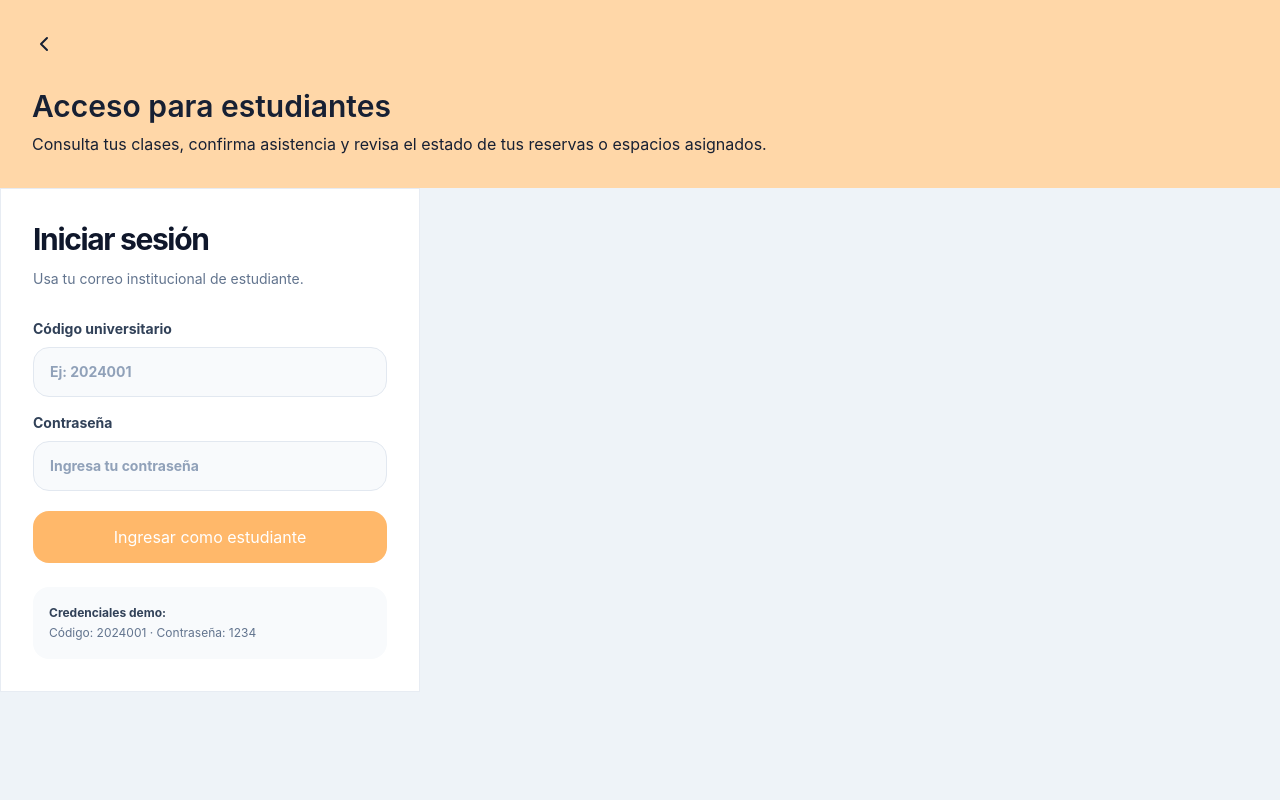
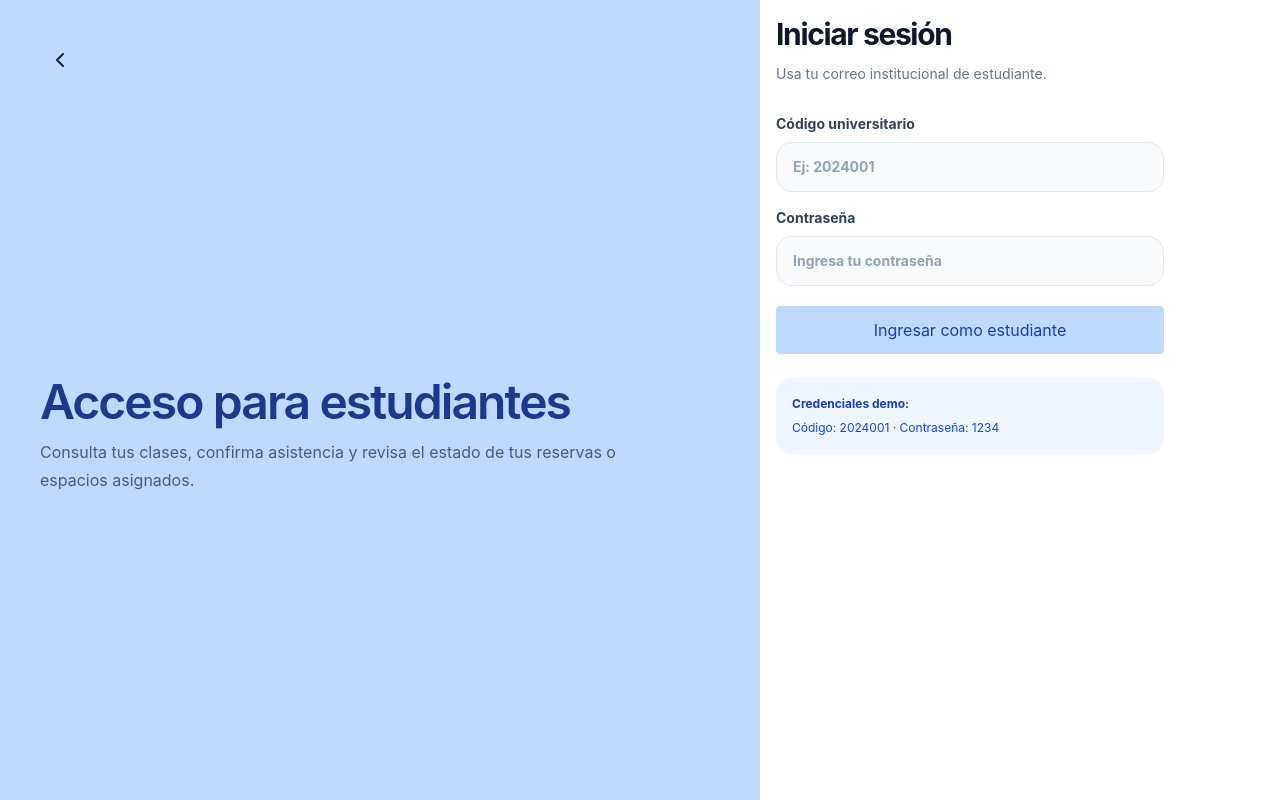
Before and after one commit to Kacueto/smart-campus, a React (Vite) app in the folder frontend/: page /login/estudiante in a window 1280 px wide. Built offline with nearby package versions, Linux system fonts and the light colour scheme.

Commit message:
style: change home style and set color for roles

```diff
--- a/frontend/src/components/AuthLayout.jsx
+++ b/frontend/src/components/AuthLayout.jsx
@@ -1,28 +1,52 @@
 import { Link } from "react-router-dom";
-import { IconChevronLeft } from '@tabler/icons-react';
+import { IconChevronLeft } from "@tabler/icons-react";
+
+const colorClasses = {
+  orange: {
+    background: "bg-orange-200",
+    text: "text-orange-900",
+    muted: "text-orange-950/70",
+    icon: "text-orange-900",
+  },
+  blue: {
+    background: "bg-blue-200",
+    text: "text-blue-900",
+    muted: "text-blue-950/70",
+    icon: "text-blue-900",
+  },
+  green: {
+    background: "bg-green-200",
+    text: "text-green-900",
+    muted: "text-green-950/70",
+    icon: "text-green-900",
+  },
+};
 
 export default function AuthLayout({ roleConfig, children }) {
+  const colors = colorClasses[roleConfig.color] ?? colorClasses.orange;
+
   return (
-    <main className="min-h-screen">
-      <section className="bg-orange-200 p-8 flex flex-col gap-8">
-        <Link to="/" className="">
+    <main className="grid min-h-screen bg-white lg:grid-cols-[minmax(0,1fr)_minmax(380px,520px)]">
+      <section className={`${colors.background} flex flex-col gap-8 p-6 sm:p-8 lg:p-10`}>
+        <Link to="/" className={`flex h-10 w-10 items-center justify-center rounded ${colors.icon}`} aria-label="Volver al inicio">
           <IconChevronLeft stroke={2} />
         </Link>
 
-        <div className="flex flex-col gap-2">
+        <div className="flex max-w-2xl flex-1 flex-col justify-center gap-3">
 
-          <h1 className="text-3xl font-semibold">{roleConfig.title}</h1>
+          <h1 className={`text-3xl font-semibold tracking-[-0.04em] sm:text-4xl md:text-5xl ${colors.text}`}>
+            {roleConfig.title}
+          </h1>
 
-          <p className="">{roleConfig.description}</p>
+          <p className={`max-w-xl text-sm leading-6 sm:text-base sm:leading-7 ${colors.muted}`}>
+            {roleConfig.description}
+          </p>
         </div>
-
-        {/* <div className="auth-footer-note">
-          <span>Sistema académico inteligente</span>
-          <strong>Asistencia · Reservas · Aulas</strong>
-        </div>*/}
       </section>
 
-      <section className="">{children}</section>
+      <section className="flex">
+        {children}
+      </section>
     </main>
   );
 }
--- a/frontend/src/components/Clock.jsx
+++ b/frontend/src/components/Clock.jsx
@@ -23,9 +23,9 @@ export default function Clock() {
   });
 
   return (
-    <div className="text-right">
+    <div className="text-left">
+      <p className="text-xs text-slate-500 capitalize">{fecha}</p>
       <p className="text-sm font-bold text-slate-900">{hora}</p>
-      <p className="text-xs text-slate-500 capitalize">{fecha}</p>
     </div>
   );
 }
--- a/frontend/src/components/LoginCard.jsx
+++ b/frontend/src/components/LoginCard.jsx
@@ -4,14 +4,47 @@ import { login } from "../services/api";
 
 const dashboardByRole = {
   estudiante: "/dashboard/estudiante",
-  docente:    "/dashboard/profesor",
+  docente: "/dashboard/profesor",
   administrador: "/dashboard/admin",
 };
 
 const roleMap = {
-  student:       "estudiante",
-  teacher:       "docente",
+  student: "estudiante",
+  teacher: "docente",
   classroomAdmin: "administrador",
+};
+
+const colorClasses = {
+  orange: {
+    focus:
+      "focus:border-orange-300 focus:ring-orange-300/20",
+    button:
+      "bg-orange-200 text-orange-800",
+    demo:
+      "bg-orange-50 text-orange-700",
+    demoTitle:
+      "text-orange-800",
+  },
+  blue: {
+    focus:
+      "focus:border-blue-300 focus:ring-blue-300/20",
+    button:
+      "bg-blue-200 text-blue-800",
+    demo:
+      "bg-blue-50 text-blue-700",
+    demoTitle:
+      "text-blue-800",
+  },
+  green: {
+    focus:
+      "focus:border-green-300 focus:ring-green-300/20",
+    button:
+      "bg-green-200 text-green-800",
+    demo:
+      "bg-green-50 text-green-700",
+    demoTitle:
+      "text-green-800",
+  },
 };
 
 /** Formulario de login que valida el rol del usuario antes de redirigir al dashboard correspondiente. */
@@ -21,6 +54,8 @@ export default function LoginCard({ roleConfig, role }) {
   const [formData, setFormData] = useState({ codigo: "", password: "" });
   const [isSubmitting, setIsSubmitting] = useState(false);
   const [errorMessage, setErrorMessage] = useState("");
+
+  const colors = colorClasses[roleConfig.color] ?? colorClasses.orange;
 
   /** Actualiza el campo del formulario y limpia el mensaje de error. */
   const handleChange = (e) => {
@@ -38,24 +73,25 @@ export default function LoginCard({ roleConfig, role }) {
     try {
       const data = await login(formData.codigo, formData.password);
 
-      // Verificar que el rol coincide con la pantalla de login
       const expectedRole = roleMap[role];
+
       if (data.role !== expectedRole) {
         setErrorMessage("No tienes acceso a este portal.");
         setIsSubmitting(false);
         return;
       }
 
-      // Guardar token y usuario
       localStorage.setItem("token", data.access_token);
-      localStorage.setItem("authUser", JSON.stringify({
-        nombre: data.nombre,
-        role:   data.role,
-        codigo: formData.codigo,
-      }));
+      localStorage.setItem(
+        "authUser",
+        JSON.stringify({
+          nombre: data.nombre,
+          role: data.role,
+          codigo: formData.codigo,
+        })
+      );
 
       navigate(dashboardByRole[data.role]);
-
     } catch (error) {
       if (error.response?.status === 401) {
         setErrorMessage("Código o contraseña incorrectos.");
@@ -68,11 +104,12 @@ export default function LoginCard({ roleConfig, role }) {
   };
 
   return (
-    <article className="w-full max-w-105 border border-slate-200/80 bg-white p-8">
+    <article className="w-full max-w-105 p-4">
       <div>
-        <h2 className="m-0 text-3xl font-bold tracking-[-0.045em] text-slate-900">
+        <h2 className="m-0 text-2xl font-bold tracking-[-0.045em] text-slate-900 sm:text-3xl">
           Iniciar sesión
         </h2>
+
         <p className="mt-2.5 text-sm leading-6 text-slate-500">
           {roleConfig.helperText}
         </p>
@@ -81,21 +118,13 @@ export default function LoginCard({ roleConfig, role }) {
       <form className="mt-7 grid gap-4" onSubmit={handleSubmit}>
         <label className="grid gap-2 text-sm font-bold text-slate-700">
           Código universitario
-          <input
-            className="w-full rounded-2xl border border-slate-200 bg-slate-50 px-4 py-3.5 text-slate-900 outline-none transition placeholder:text-slate-400 focus:border-orange-300 focus:bg-white focus:ring-4 focus:ring-orange-300/20"
-            type="text"
-            name="codigo"
-            placeholder="Ej: 2024001"
-            value={formData.codigo}
-            onChange={handleChange}
-            required
-          />
+          <input className={`w-full rounded-2xl border border-slate-200 bg-slate-50 px-4 py-3.5 text-slate-900 outline-none placeholder:text-slate-400 focus:bg-white focus:ring-4 ${colors.focus}`} type="text" name="codigo" placeholder="Ej: 2024001" value={formData.codigo} onChange={handleChange} required />
         </label>
 
         <label className="grid gap-2 text-sm font-bold text-slate-700">
           Contraseña
           <input
-            className="w-full rounded-2xl border border-slate-200 bg-slate-50 px-4 py-3.5 text-slate-900 outline-none transition placeholder:text-slate-400 focus:border-orange-300 focus:bg-white focus:ring-4 focus:ring-orange-300/20"
+            className={`w-full rounded-2xl border border-slate-200 bg-slate-50 px-4 py-3.5 text-slate-900 outline-none placeholder:text-slate-400 focus:bg-white focus:ring-4 ${colors.focus}`}
             type="password"
             name="password"
             placeholder="Ingresa tu contraseña"
@@ -106,13 +135,13 @@ export default function LoginCard({ roleConfig, role }) {
         </label>
 
         {errorMessage && (
-          <p className="rounded-2xl border border-red-100 bg-red-50 px-4 py-3 text-sm font-semibold text-red-600">
+          <p className="rounded-2xl border border-red-100 bg-red-50 px-4 py-3 text-sm font-semibold text-red-800">
             {errorMessage}
           </p>
         )}
 
         <button
-          className="mt-1 w-full rounded-2xl bg-orange-300 px-4 py-3.5 font-extrabold text-white transition hover:-translate-y-0.5 hover:bg-orange-400 disabled:cursor-not-allowed disabled:opacity-70 disabled:hover:translate-y-0"
+          className={`mt-1 w-full rounded px-4 py-3 disabled:cursor-not-allowed disabled:opacity-70 ${colors.button}`}
           type="submit"
           disabled={isSubmitting}
         >
@@ -120,11 +149,26 @@ export default function LoginCard({ roleConfig, role }) {
         </button>
       </form>
 
-      <div className="mt-6 rounded-2xl bg-slate-50 p-4 text-xs leading-5 text-slate-500">
-        <p className="font-bold text-slate-700">Credenciales demo:</p>
-        {role === "student"       && <p>Código: 2024001 · Contraseña: 1234</p>}
-        {role === "teacher"       && <p>Código: DOC001 · Contraseña: 1234</p>}
-        {role === "classroomAdmin" && <p>Código: ADM001 · Contraseña: 1234</p>}
+      <div className={`mt-6 rounded-2xl p-4 text-xs leading-5 ${colors.demo}`}>
+        <div className="flex flex-col gap-3 sm:flex-row sm:items-start sm:justify-between">
+          <div>
+            <p className={`font-bold ${colors.demoTitle}`}>
+              Credenciales demo:
+            </p>
+
+            {role === "student" && (
+              <p className="mt-1">Código: 2024001 · Contraseña: 1234</p>
+            )}
+
+            {role === "teacher" && (
+              <p className="mt-1">Código: DOC001 · Contraseña: 1234</p>
+            )}
+
+            {role === "classroomAdmin" && (
+              <p className="mt-1">Código: ADM001 · Contraseña: 1234</p>
+            )}
+          </div>
+        </div>
       </div>
     </article>
   );
--- a/frontend/src/data/loginRoles.js
+++ b/frontend/src/data/loginRoles.js
@@ -6,6 +6,7 @@ export const loginRoles = {
       "Gestiona tus clases, consulta reservas de aulas y registra asistencia de manera rápida.",
     redirectLabel: "Ingresar como profesor",
     helperText: "Usa tus credenciales institucionales de profesor.",
+    color: "orange",
   },
 
   student: {
@@ -15,6 +16,7 @@ export const loginRoles = {
       "Consulta tus clases, confirma asistencia y revisa el estado de tus reservas o espacios asignados.",
     redirectLabel: "Ingresar como estudiante",
     helperText: "Usa tu correo institucional de estudiante.",
+    color: "blue",
   },
 
   classroomAdmin: {
@@ -24,5 +26,6 @@ export const loginRoles = {
       "Supervisa reservas, disponibilidad de salones, asistencia y uso de espacios académicos.",
     redirectLabel: "Ingresar como administrador",
     helperText: "Acceso reservado para personal autorizado.",
+    color: "green",
   },
 };
--- a/frontend/src/pages/Home.jsx
+++ b/frontend/src/pages/Home.jsx
@@ -1,32 +1,76 @@
 import { Link } from "react-router-dom";
+import {
+  IconSchool,
+  IconUser,
+  IconBuildingCommunity,
+  IconChevronRight,
+} from "@tabler/icons-react";
 
 const options = [
   {
-    title: "Profesor",
-    description: "Registro de asistencia, clases y reservas asociadas.",
-    href: "/login/profesor",
+    title: "Estudiante",
+    description:
+      "Consulta tu horario, genera tu código QR y solicita reservas de espacios.",
+    href: "/login/estudiante",
+    icon: IconUser,
   },
   {
-    title: "Estudiante",
-    description: "Consulta de clases, asistencia y espacios asignados.",
-    href: "/login/estudiante",
+    title: "Profesor",
+    description:
+      "Consulta tus clases, revisa estudiantes y valida la asistencia en tiempo real.",
+    href: "/login/profesor",
+    icon: IconSchool,
   },
   {
     title: "Administrador de aulas",
-    description: "Gestión de reservas, salones y disponibilidad.",
+    description:
+      "Gestiona aulas, disponibilidad, reservas y el uso de espacios académicos.",
     href: "/login/admin-aulas",
+    icon: IconBuildingCommunity,
   },
 ];
 
 export default function Home() {
   return (
-    <main className="">
-      <section className="flex gap-4">
-        {options.map((option) => (
-          <Link key={option.href} to={option.href} className="bg-slate-800 p-2">
-            <h2 className="text-slate-200">{option.title}</h2>
-          </Link>
-        ))}
+    <main className="min-h-screen bg-slate-50 text-slate-900">
+      <section className="mx-auto flex min-h-screen max-w-6xl flex-col justify-center px-4 py-10 sm:px-6">
+        <div className="max-w-3xl">
+          <h1 className="mt-4 text-4xl font-bold tracking-tighter text-emerald-900 sm:text-5xl md:text-6xl">
+            Sistema de asistencia y reserva de aulas
+          </h1>
+
+          <p className="mt-5 max-w-2xl text-base leading-7 text-slate-500">
+            Accede a la plataforma según tu rol dentro del campus. Desde aquí
+            podrás gestionar clases, asistencia, reservas y espacios académicos.
+          </p>
+        </div>
+
+        <section className="mt-10 grid gap-4 md:grid-cols-3">
+          {options.map((option) => {
+            const Icon = option.icon;
+
+            return (
+              <Link key={option.href} to={option.href} className="flex justify-between items-center gap-4 border border-slate-200 bg-white p-4">
+                <div className="flex items-center gap-2 justify-center text-emerald-800">
+                  <Icon size={24} stroke={2} />
+
+                  <h2 className="text-xl font-bold text-emerald-900">
+                    {option.title}
+                  </h2>
+                </div>
+
+                <span className="text-sm font-bold text-emerald-900"><IconChevronRight size={24} stroke={2} /></span>
+              </Link>
+            );
+          })}
+        </section>
+
+        <footer className="mt-10 border-t border-slate-200 pt-5">
+          <p className="text-xs text-slate-400">
+            Proyecto Smart Campus · Control de asistencia, reservas y gestión de
+            aulas.
+          </p>
+        </footer>
       </section>
     </main>
   );
--- a/frontend/src/pages/TeacherDashboard.jsx
+++ b/frontend/src/pages/TeacherDashboard.jsx
@@ -148,11 +148,7 @@ export default function TeacherDashboard() {
     <main className="min-h-screen bg-slate-50 text-slate-900">
       <header className="border-b border-slate-200 bg-white px-4 py-3">
         <div className="mx-auto flex max-w-7xl items-center justify-between gap-4">
-          <div>
-            <p className="text-sm font-bold text-slate-900">Smart Campus</p>
-            <p className="text-xs text-slate-500">Panel del profesor</p>
           <Clock />
-          </div>
           <button onClick={handleLogout} className="flex items-center gap-1.5 px-2 py-1 text-sm font-bold text-rose-500">
             <IconLogout2 size={18} />
             Cerrar sesión
```
Also changed, not shown: frontend/src/pages/AdminDashboard.jsx (+3 -7 lines), frontend/src/pages/QRPage.jsx (+6 -11 lines), frontend/src/pages/StudentDashboard.jsx (+13 -17 lines).
